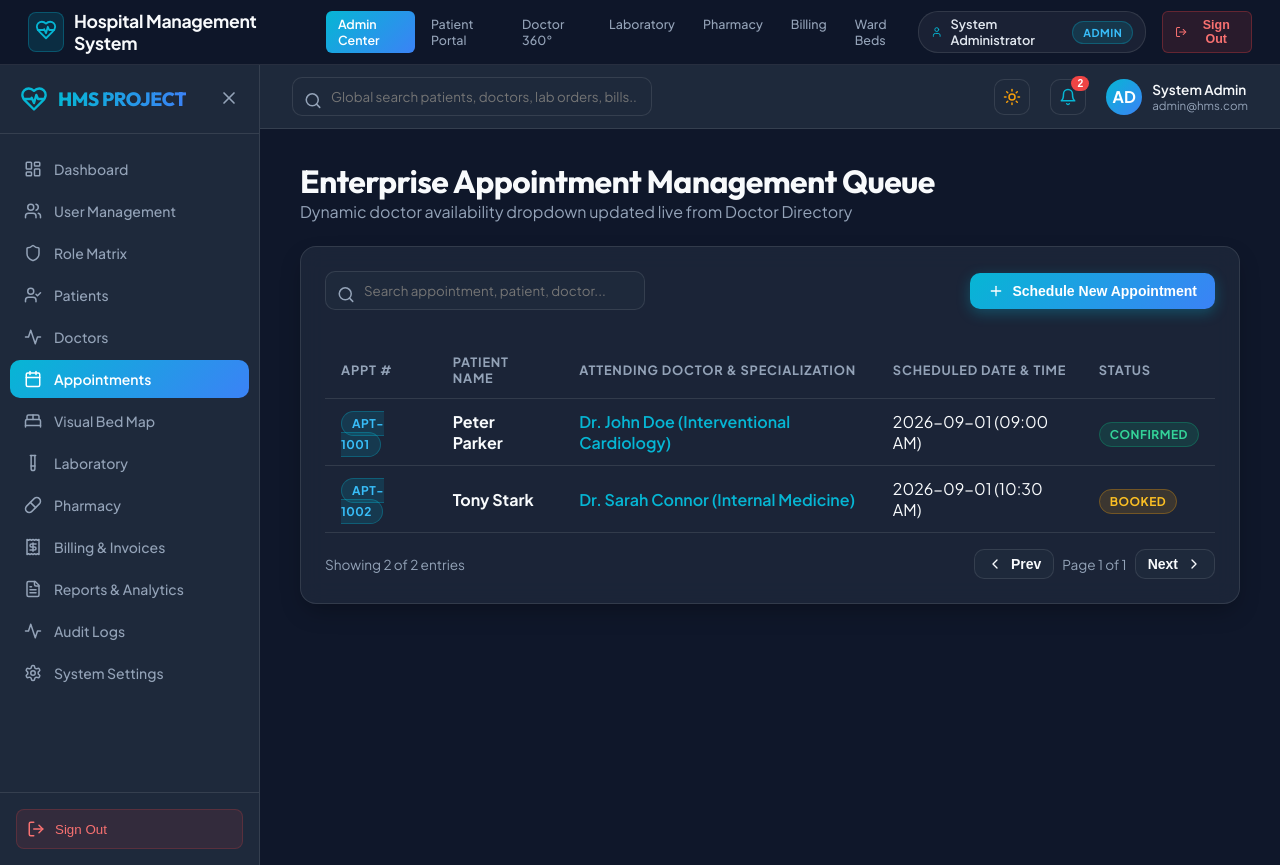
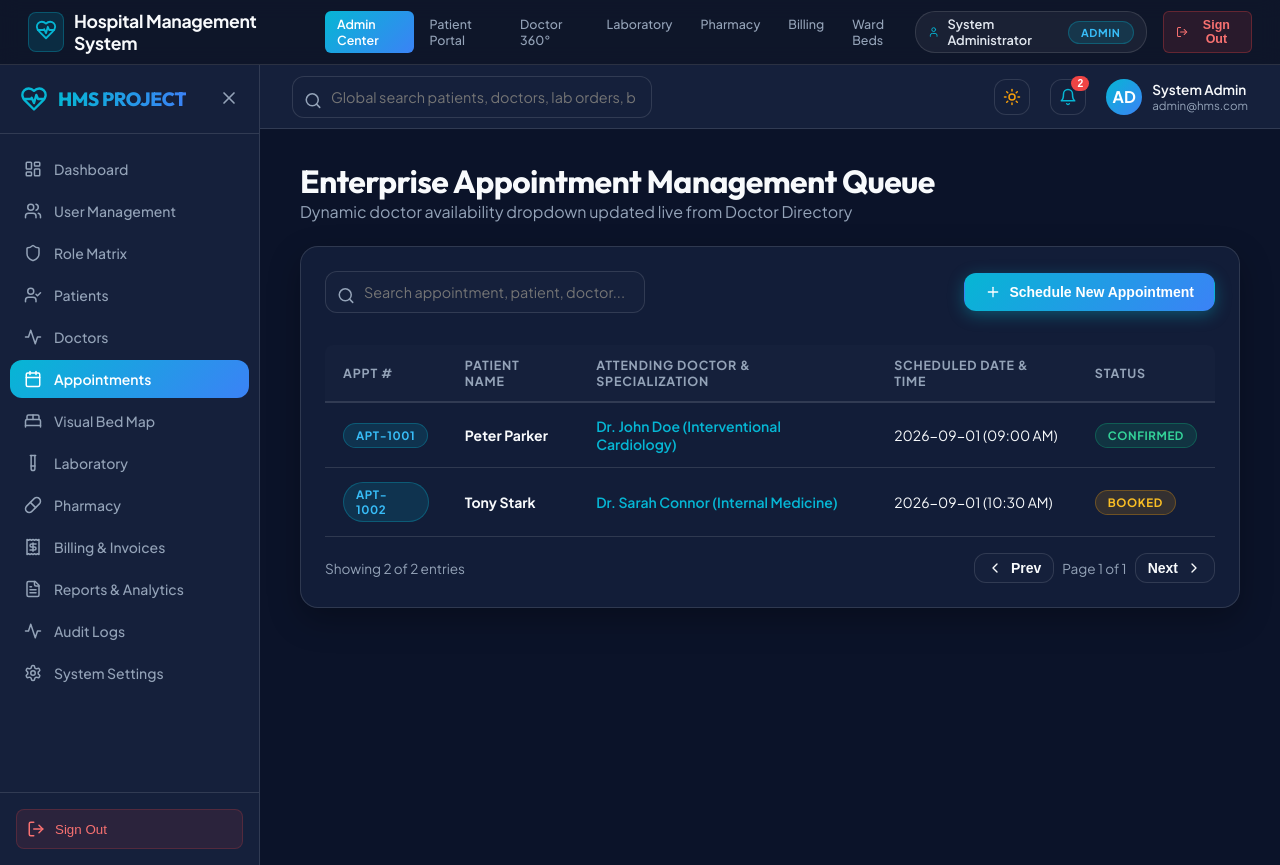
Before and after one commit to reddycharankumar513-dotcom/Hospitial-Management-System-, a React (Vite) app in the folder frontend/: page /admin/appointments in a window 1280 px wide. Built offline with nearby package versions, Linux system fonts and the light colour scheme; the HTML template or start-up script is replaced by a standard one.

Commit message:
style: Upgrade CSS design tokens, typography, glassmorphism cards and button shadows

```diff
--- a/frontend/src/index.css
+++ b/frontend/src/index.css
@@ -6,76 +6,126 @@
   box-sizing: border-box;
 }
 
+html {
+  scroll-behavior: smooth;
+}
+
 body {
   background: var(--bg-primary);
   color: var(--text-primary);
   font-family: 'Plus Jakarta Sans', -apple-system, BlinkMacSystemFont, 'Segoe UI', Roboto, sans-serif;
   min-height: 100vh;
   overflow-x: hidden;
+  -webkit-font-smoothing: antialiased;
+  -moz-osx-font-smoothing: grayscale;
 }
 
 h1, h2, h3, h4, h5, h6 {
   font-family: 'Outfit', sans-serif;
   letter-spacing: -0.02em;
+  color: var(--text-primary);
 }
 
+/* Custom Sleek Scrollbar */
+::-webkit-scrollbar {
+  width: 8px;
+  height: 8px;
+}
+
+::-webkit-scrollbar-track {
+  background: var(--bg-primary);
+}
+
+::-webkit-scrollbar-thumb {
+  background: rgba(148, 163, 184, 0.25);
+  border-radius: 4px;
+}
+
+::-webkit-scrollbar-thumb:hover {
+  background: rgba(6, 182, 212, 0.5);
+}
+
+/* Glassmorphism Cards */
 .glass-card {
   background: var(--bg-card);
-  backdrop-filter: blur(12px);
-  -webkit-backdrop-filter: blur(12px);
+  backdrop-filter: blur(16px);
+  -webkit-backdrop-filter: blur(16px);
   border: 1px solid var(--border-color);
   border-radius: var(--radius-lg);
   padding: 24px;
   box-shadow: var(--shadow-lg);
-  transition: border-color 0.2s ease, transform 0.2s ease;
+  transition: transform var(--transition-normal), border-color var(--transition-normal), box-shadow var(--transition-normal);
 }
 
+.glass-card:hover {
+  border-color: var(--border-hover);
+}
+
+/* Button Component Styles */
 .btn {
-  padding: 10px 18px;
+  padding: 10px 20px;
   border-radius: var(--radius-md);
   font-weight: 600;
   font-size: 0.875rem;
-  border: none;
+  border: 1px solid transparent;
   cursor: pointer;
   display: inline-flex;
   align-items: center;
   gap: 8px;
-  transition: all 0.2s ease;
+  transition: all var(--transition-normal);
+  user-select: none;
+}
+
+.btn:active {
+  transform: scale(0.98);
 }
 
 .btn-primary {
   background: linear-gradient(135deg, var(--color-primary), var(--color-secondary));
   color: #ffffff;
-  box-shadow: 0 4px 14px rgba(6, 182, 212, 0.3);
+  box-shadow: 0 4px 16px rgba(6, 182, 212, 0.35);
 }
 
 .btn-primary:hover {
-  opacity: 0.92;
-  transform: translateY(-1px);
+  opacity: 0.95;
+  transform: translateY(-2px);
+  box-shadow: 0 6px 20px rgba(6, 182, 212, 0.45);
 }
 
 .btn-secondary {
   background: var(--bg-surface);
   color: var(--text-primary);
-  border: 1px solid var(--border-color);
+  border-color: var(--border-color);
 }
 
 .btn-secondary:hover {
   border-color: var(--color-primary);
+  color: var(--color-primary);
+  background: rgba(6, 182, 212, 0.08);
 }
 
 .btn-danger {
   background: linear-gradient(135deg, #ef4444, #dc2626);
-  color: #fff;
+  color: #ffffff;
+  box-shadow: 0 4px 14px rgba(239, 68, 68, 0.3);
 }
 
+.btn-danger:hover {
+  transform: translateY(-2px);
+  box-shadow: 0 6px 18px rgba(239, 68, 68, 0.4);
+}
+
+/* Status Badges */
 .badge {
-  padding: 4px 10px;
+  padding: 4px 12px;
   border-radius: var(--radius-full);
-  font-size: 0.75rem;
+  font-size: 0.72rem;
   font-weight: 700;
   text-transform: uppercase;
-  letter-spacing: 0.5px;
+  letter-spacing: 0.6px;
+  display: inline-flex;
+  align-items: center;
+  gap: 4px;
 }
 
 .badge-success { background: rgba(16, 185, 129, 0.15); color: #34d399; border: 1px solid rgba(16, 185, 129, 0.3); }
@@ -83,44 +133,79 @@ h1, h2, h3, h4, h5, h6 {
 .badge-danger { background: rgba(239, 68, 68, 0.15); color: #f87171; border: 1px solid rgba(239, 68, 68, 0.3); }
 .badge-info { background: rgba(6, 182, 212, 0.15); color: #38bdf8; border: 1px solid rgba(6, 182, 212, 0.3); }
 
+/* Form Controls */
 input, select, textarea {
   width: 100%;
-  padding: 10px 14px;
+  padding: 11px 16px;
   background: var(--bg-surface);
   border: 1px solid var(--border-color);
   border-radius: var(--radius-md);
   color: var(--text-primary);
   font-family: inherit;
+  font-size: 0.9rem;
   margin-top: 6px;
   outline: none;
-  transition: border-color 0.2s ease;
+  transition: all var(--transition-normal);
 }
 
 input:focus, select:focus, textarea:focus {
   border-color: var(--color-primary);
+  box-shadow: 0 0 0 3px rgba(6, 182, 212, 0.2);
 }
 
+label {
+  font-size: 0.85rem;
+  font-weight: 600;
+  color: var(--text-secondary);
+}
+
+/* Responsive Grid System */
 .grid-cols-4 {
   display: grid;
   grid-template-columns: repeat(auto-fit, minmax(240px, 1fr));
   gap: 20px;
 }
 
+/* Data Tables */
 table {
   width: 100%;
-  border-collapse: collapse;
+  border-collapse: separate;
+  border-spacing: 0;
   margin-top: 16px;
 }
 
-th, td {
-  padding: 12px 16px;
+th {
+  padding: 12px 18px;
+  text-align: left;
+  color: var(--text-secondary);
+  font-size: 0.78rem;
+  text-transform: uppercase;
+  letter-spacing: 0.8px;
+  font-weight: 700;
+  border-bottom: 2px solid var(--border-color);
+  background: var(--bg-surface);
+}
+
+th:first-child {
+  border-top-left-radius: var(--radius-sm);
+}
+
+th:last-child {
+  border-top-right-radius: var(--radius-sm);
+}
+
+td {
+  padding: 14px 18px;
   text-align: left;
   border-bottom: 1px solid var(--border-color);
+  font-size: 0.875rem;
+  color: var(--text-primary);
 }
 
-th {
-  color: var(--text-secondary);
-  font-size: 0.8rem;
-  text-transform: uppercase;
-  letter-spacing: 0.8px;
+tbody tr {
+  transition: background var(--transition-fast);
 }
+
+tbody tr:hover {
+  background: rgba(6, 182, 212, 0.04);
+}
--- a/frontend/src/styles/design-tokens.css
+++ b/frontend/src/styles/design-tokens.css
@@ -1,8 +1,12 @@
+@import url('https://fonts.googleapis.com/css2?family=Outfit:wght@500;600;700;800&family=Plus+Jakarta+Sans:wght@400;500;600;700&display=swap');
+
 :root {
-  --bg-primary: #0f172a;
-  --bg-surface: #1e293b;
-  --bg-card: rgba(30, 41, 59, 0.8);
-  --border-color: rgba(255, 255, 255, 0.1);
+  --bg-primary: #0b1329;
+  --bg-surface: #15203b;
+  --bg-card: rgba(21, 32, 59, 0.85);
+  --border-color: rgba(255, 255, 255, 0.12);
+  --border-hover: rgba(6, 182, 212, 0.4);
+
   --text-primary: #f8fafc;
   --text-secondary: #94a3b8;
   --text-muted: #64748b;
@@ -10,28 +14,37 @@
   --color-primary: #06b6d4;
   --color-primary-dark: #0891b2;
   --color-secondary: #3b82f6;
+  --color-accent: #8b5cf6;
   --color-success: #10b981;
   --color-warning: #f59e0b;
   --color-danger: #ef4444;
   --color-info: #38bdf8;
 
-  --shadow-sm: 0 1px 2px 0 rgba(0, 0, 0, 0.05);
-  --shadow-md: 0 4px 6px -1px rgba(0, 0, 0, 0.1), 0 2px 4px -1px rgba(0, 0, 0, 0.06);
-  --shadow-lg: 0 10px 25px -5px rgba(0, 0, 0, 0.3);
+  --shadow-sm: 0 2px 4px rgba(0, 0, 0, 0.1);
+  --shadow-md: 0 4px 12px rgba(0, 0, 0, 0.15);
+  --shadow-lg: 0 12px 32px rgba(0, 0, 0, 0.28);
+  --shadow-glow: 0 0 20px rgba(6, 182, 212, 0.25);
 
-  --radius-sm: 6px;
-  --radius-md: 10px;
-  --radius-lg: 16px;
+  --radius-sm: 8px;
+  --radius-md: 12px;
+  --radius-lg: 18px;
   --radius-full: 9999px;
+
+  --transition-fast: 0.15s ease;
+  --transition-normal: 0.25s cubic-bezier(0.4, 0, 0.2, 1);
 }
 
 [data-theme="light"] {
-  --bg-primary: #f8fafc;
+  --bg-primary: #f1f5f9;
   --bg-surface: #ffffff;
-  --bg-card: rgba(255, 255, 255, 0.9);
-  --border-color: #e2e8f0;
+  --bg-card: rgba(255, 255, 255, 0.95);
+  --border-color: #cbd5e1;
+  --border-hover: #06b6d4;
+
   --text-primary: #0f172a;
   --text-secondary: #475569;
-  --text-muted: #94a3b8;
-  --shadow-lg: 0 10px 25px -5px rgba(0, 0, 0, 0.08);
+  --text-muted: #64748b;
+
+  --shadow-lg: 0 12px 32px rgba(15, 23, 42, 0.08);
+  --shadow-glow: 0 0 20px rgba(6, 182, 212, 0.15);
 }
```
